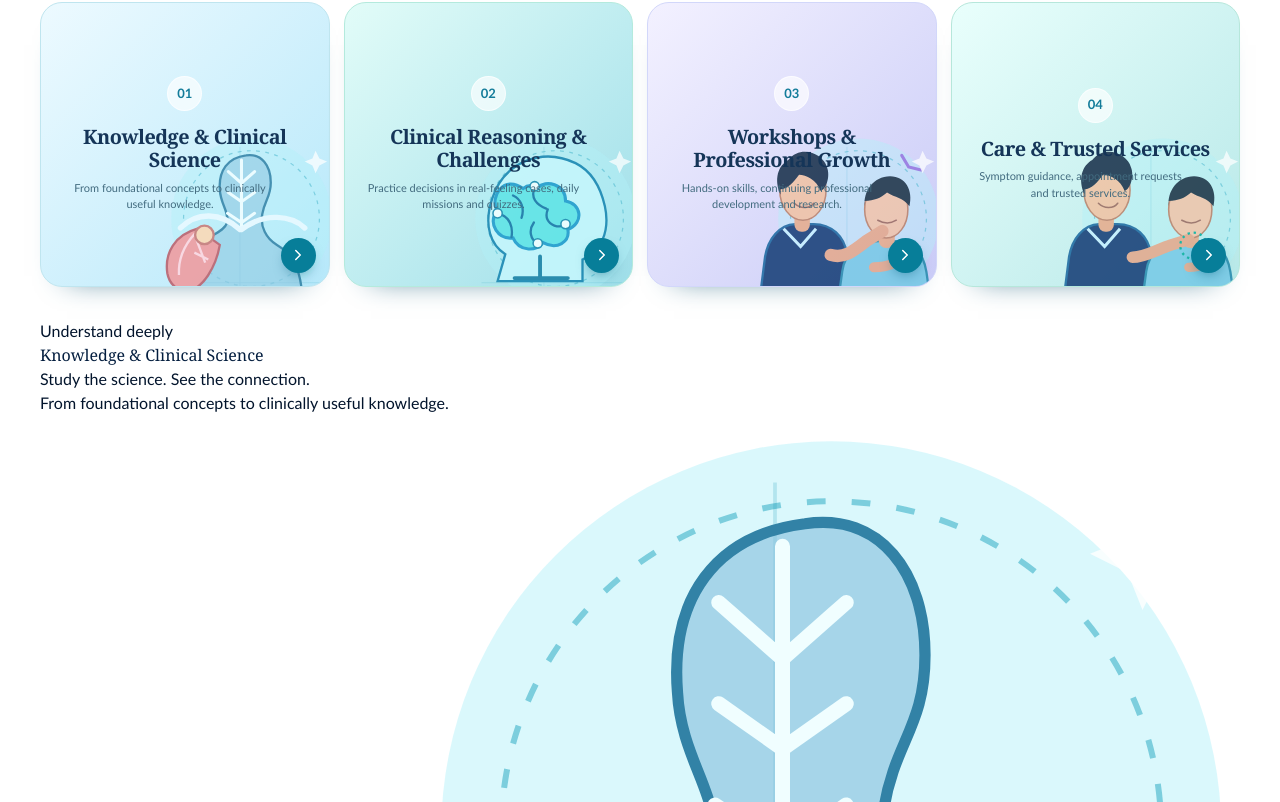
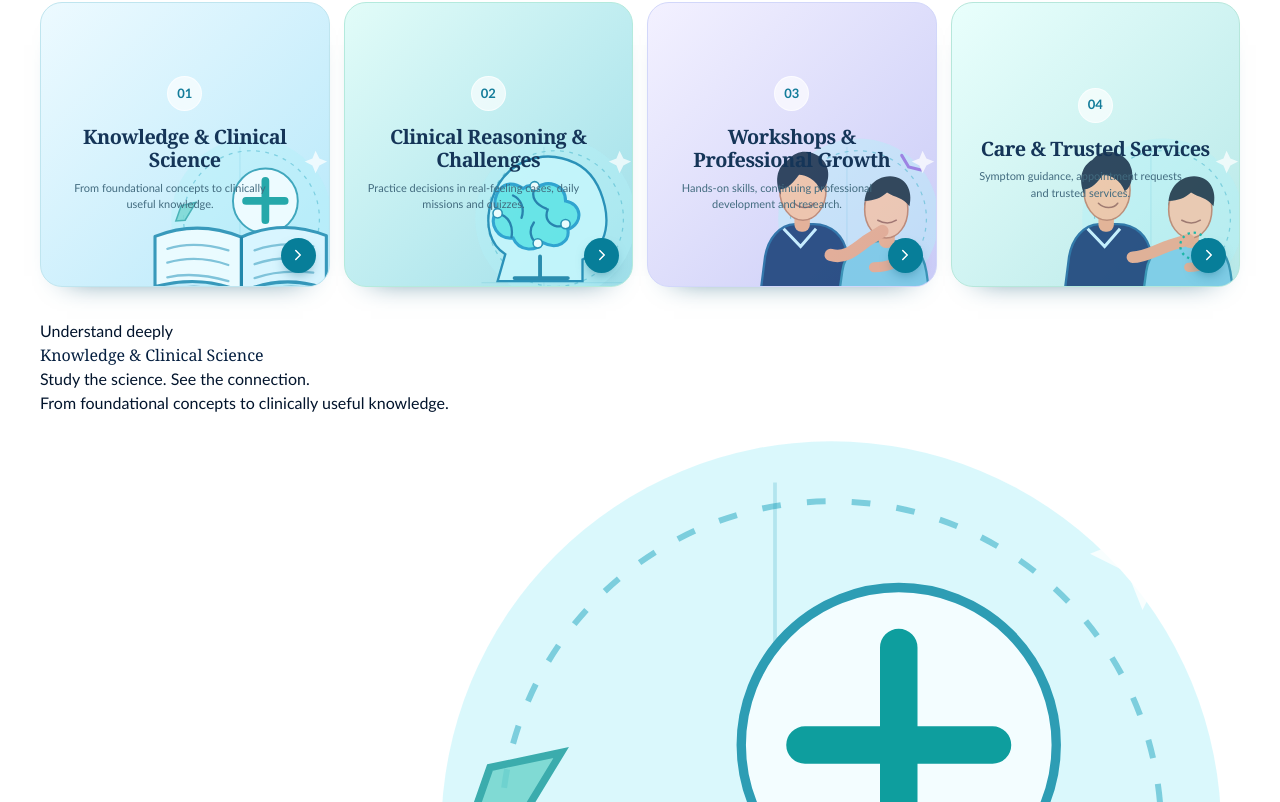
Before and after one commit to physionexusacademy/physio-nexus-academy, a Next.js app: page / in a window 1280 px wide. Shown: the part 918-1720 px from the top of the page. Built offline with nearby package versions, Linux system fonts and the light colour scheme; no server answers; the database is empty.

Commit message:
design(home): replace inaccurate anatomy-shaped decoration with truthful clinical learning illustration

```diff
--- a/src/components/home/PnaPathwayArtwork.tsx
+++ b/src/components/home/PnaPathwayArtwork.tsx
@@ -4,17 +4,20 @@ type ArtworkKind = "learn" | "practice" | "professional" | "care";
 export function PnaPathwayArtwork({kind,className=""}:{kind:ArtworkKind;className?:string}) {
   return (
     <svg className={className} viewBox="0 0 320 220" xmlns="http://www.w3.org/2000/svg" role="img"
-      aria-label={kind==="learn"?"Shoulder anatomy illustration":kind==="practice"?"Clinical reasoning illustration":kind==="professional"?"Male physiotherapist demonstrating a technique with a male patient":"Male physiotherapist caring for a male patient"}>
+      aria-label={kind==="learn"?"Medical learning books and clinical science illustration":kind==="practice"?"Clinical reasoning illustration":kind==="professional"?"Male physiotherapist demonstrating a technique with a male patient":"Male physiotherapist caring for a male patient"}>
       <circle cx="211" cy="111" r="104" fill="#b2f0f8" opacity=".48"/>
       <circle cx="211" cy="111" r="88" stroke="#55bcd0" strokeWidth="1.6" strokeDasharray="5 7" fill="none" opacity=".7"/>
       <path d="M115 194h199M196 18v198" stroke="#0e97b5" strokeWidth="1" opacity=".19"/>
       {kind==="learn" && <g>
-        <path d="M204 29c-24 3-36 20-34 45 1 19 13 29 9 43-3 11-24 16-37 28-24 21-28 40-28 69h163c-2-34-10-56-33-69-14-8-22-24-19-40 3-18 11-22 11-41 0-22-12-38-32-35Z" fill="#8dc5e0" fillOpacity=".67" stroke="#3282a6" strokeWidth="3"/>
-        <path d="M198 35v87m-17-72 17 15 17-15m-34 27 17 12 17-12m-35 27 18 12 17-12" fill="none" stroke="#f0feff" strokeWidth="4" strokeLinecap="round"/>
-        <path d="M196 125c-25-23-56-23-77-2m79 2c31-23 65-18 82-2" fill="none" stroke="#eafaff" strokeWidth="7" strokeLinecap="round"/>
-        <path d="M141 124c-29 8-43 31-39 58 3 15 14 23 26 22 20-1 37-31 42-59Z" fill="#ef999d" stroke="#bb5e69" strokeWidth="3"/>
-        <path d="M138 130c-15 16-22 34-21 54m23-45 11 29m-14-13 18 9" stroke="#ffd5de" strokeWidth="3" fill="none"/>
-        <circle cx="150" cy="132" r="12" fill="#fbd8b4" stroke="#c87874" strokeWidth="3"/>
+        {/* Decorative learning illustration: a book, not an anatomical claim. */}
+        <circle cx="229" cy="88" r="42" fill="#f3fdff" stroke="#2d9db4" strokeWidth="2.5"/>
+        <path d="M229 62v51M204 88h50" stroke="#0e9e9e" strokeWidth="10" strokeLinecap="round"/>
+        <path d="M86 134q56-22 112 1v71q-51-23-112-7Z" fill="#effdff" stroke="#238db1" strokeWidth="4" strokeLinejoin="round"/>
+        <path d="M198 135q52-24 110-2v69q-55-20-110 4Z" fill="#dcf6ff" stroke="#238db1" strokeWidth="4" strokeLinejoin="round"/>
+        <path d="M198 136v70" stroke="#0b789f" strokeWidth="4" strokeLinecap="round"/>
+        <path d="M102 150q35-11 79 2m-79 16q38-11 79 3m-79 16q35-8 79 5m34-40q34-12 76-5m-76 23q34-12 76-6m-76 24q34-12 76-7" fill="none" stroke="#76bdd5" strokeWidth="3" strokeLinecap="round"/>
+        <path d="M92 207q55-16 106 7 57-24 111-6" fill="none" stroke="#176b8f" strokeWidth="5" strokeLinecap="round"/>
+        <path d="m113 114 7-20 19-4-14 23Z" fill="#6dd4cc" opacity=".82" stroke="#199c9c" strokeWidth="2"/>
       </g>}
       {kind==="practice" && <g>
         <path d="M237 39c-44-21-93-1-108 46-12 36-1 61 17 72l-10 35h110v-28c24-10 36-37 29-69-6-27-18-46-38-56Z" fill="#c5f6fc" stroke="#1685b0" strokeWidth="3"/>
```
